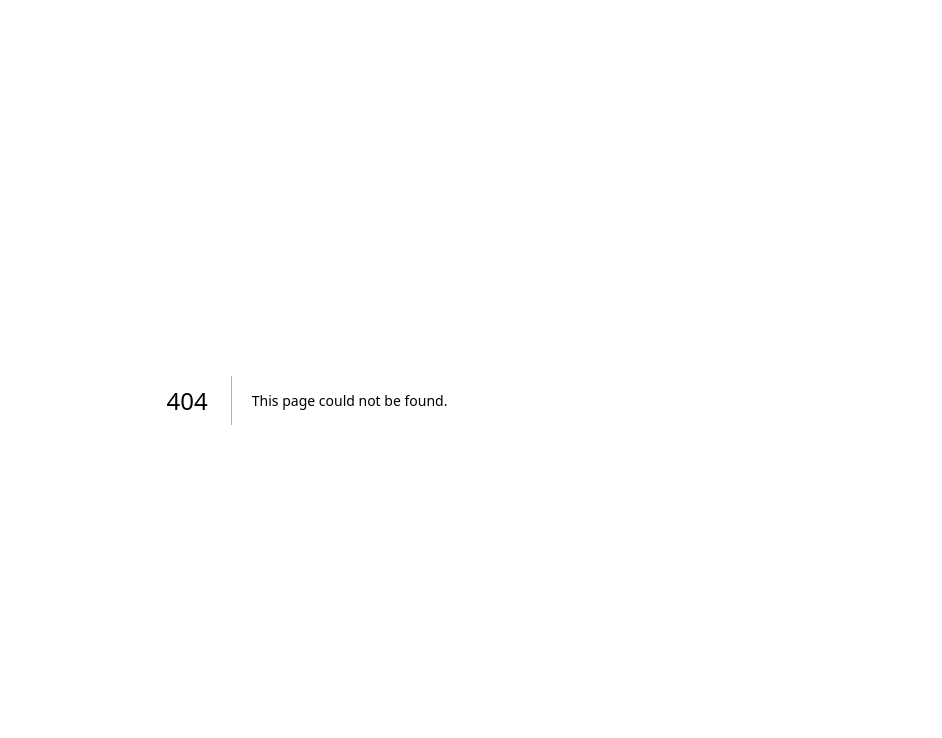
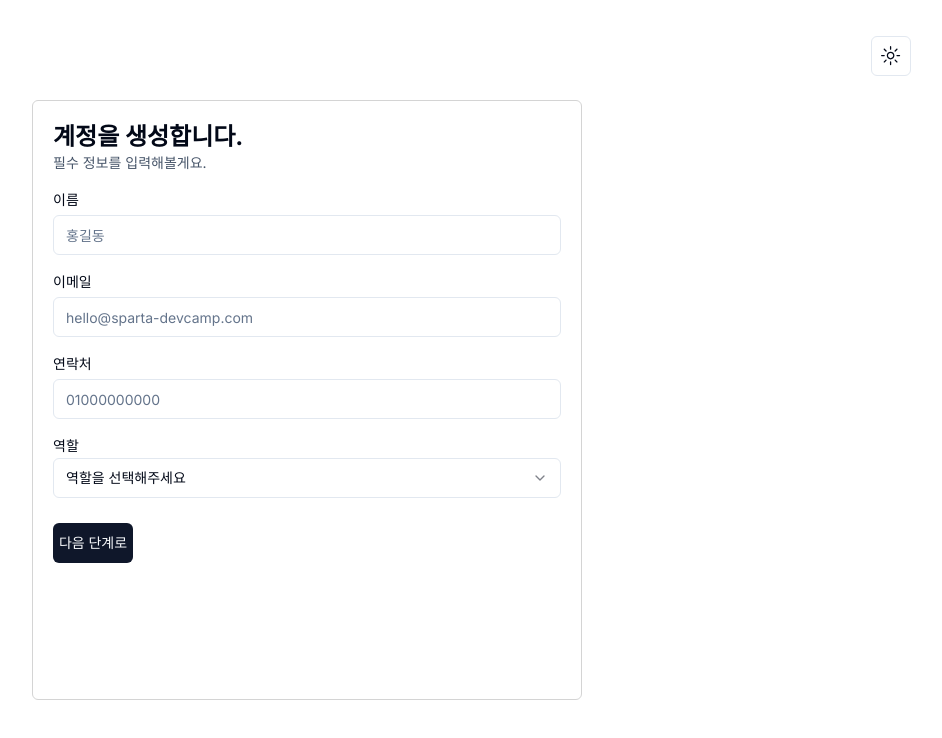
Before and after one commit to BellPumpkin/DevCamp-Day1, a Next.js app: page /signup in a window 1280 px wide. Before the commit this address had no page. Shown: the top 738 px of the page, without its empty margins (333-1275 px from the left). Built offline with nearby package versions, Linux system fonts and the light colour scheme.

Commit message:
Refactor: 회원가입 페이지에 라우팅 적용
로그인 페이지를 구현하기 전, 회원가입 페이지에 라우터를 추가하여 /signup 경로를 통해 접근할 수 있도록 했습니다

```diff
--- a/src/app/page.tsx
+++ b/src/app/page.tsx
@@ -1,19 +1,5 @@
-import SignUp from "@/components/SignUp";
-import {ModeToggle} from "@/components/ModeToggle";
-
 export default function Home() {
   return (
-    <section className='flex w-full h-screen justify-center items-center'>
-      <div className='absolute top-9 right-9'>
-        <ModeToggle/>
-      </div>
-      <div className='w-[550px] h-[600px] border border-neutral-300 rounded-md p-5'>
-        <div className={'flex flex-col mb-5'}>
-          <h3 className='text-2xl font-bold'>계정을 생성합니다.</h3>
-          <p className='text-sm text-slate-600'>필수 정보를 입력해볼게요.</p>
-        </div>
-        <SignUp />
-      </div>
-    </section>
+    <h1>Hello World!</h1>
   );
 }
--- /dev/null
+++ b/src/app/signup/layout.tsx
@@ -0,0 +1,20 @@
+import {ModeToggle} from "@/components/ModeToggle";
+
+export default function SignUpLayout({children}: Readonly<{ children: React.ReactNode; }>) {
+  return (
+    <>
+      <section className='flex w-full h-screen justify-center items-center'>
+        <div className='absolute top-9 right-9'>
+          <ModeToggle/>
+        </div>
+        <div className='w-[550px] h-[600px] border border-neutral-300 rounded-md p-5'>
+          <div className={'flex flex-col mb-5'}>
+            <h3 className='text-2xl font-bold'>계정을 생성합니다.</h3>
+            <p className='text-sm text-slate-600'>필수 정보를 입력해볼게요.</p>
+          </div>
+          {children}
+        </div>
+      </section>
+    </>
+  );
+}
```
Also changed, not shown: src/app/signup/page.tsx (renamed from src/components/SignUp.tsx, +5 -5 lines).
